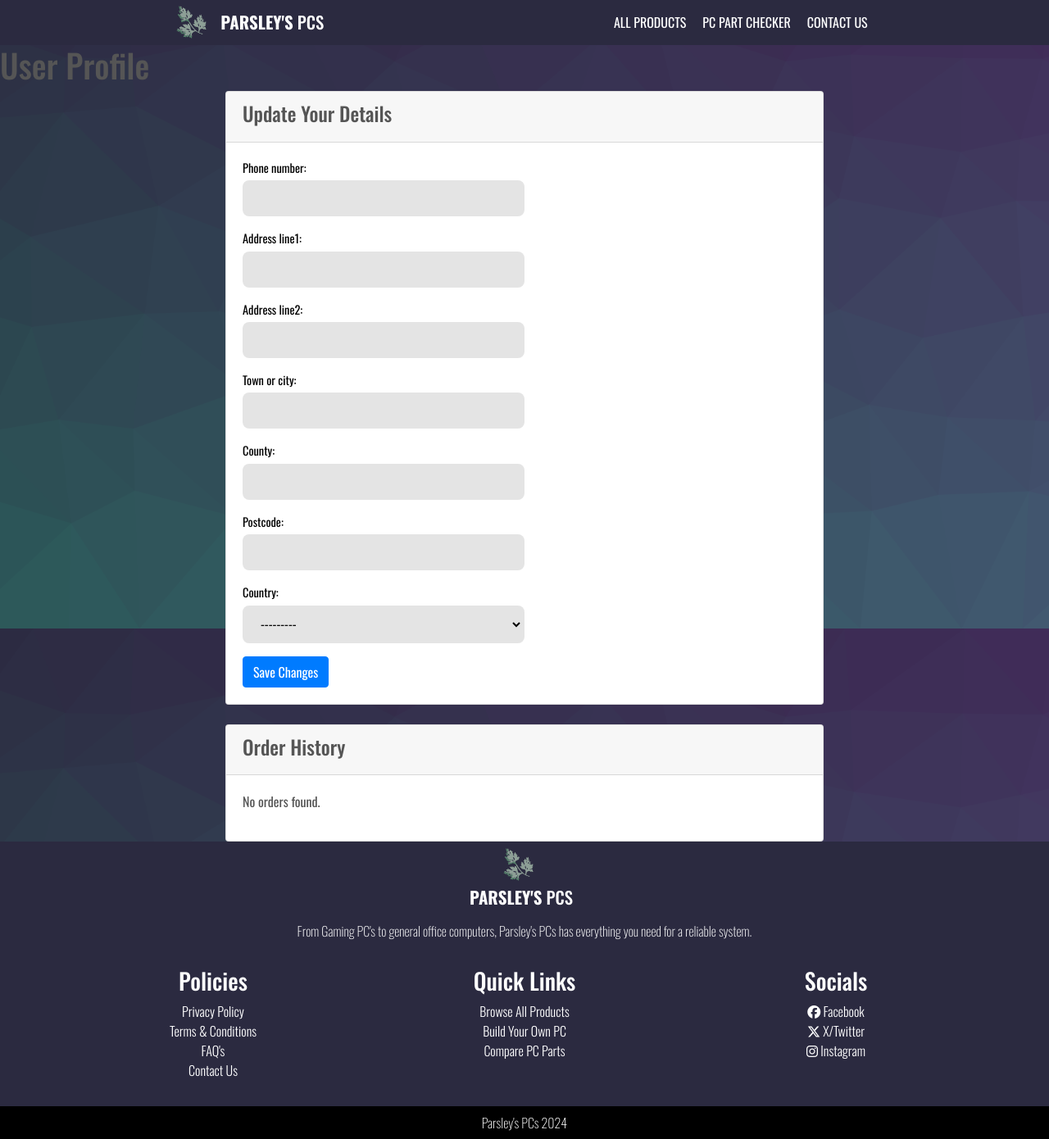
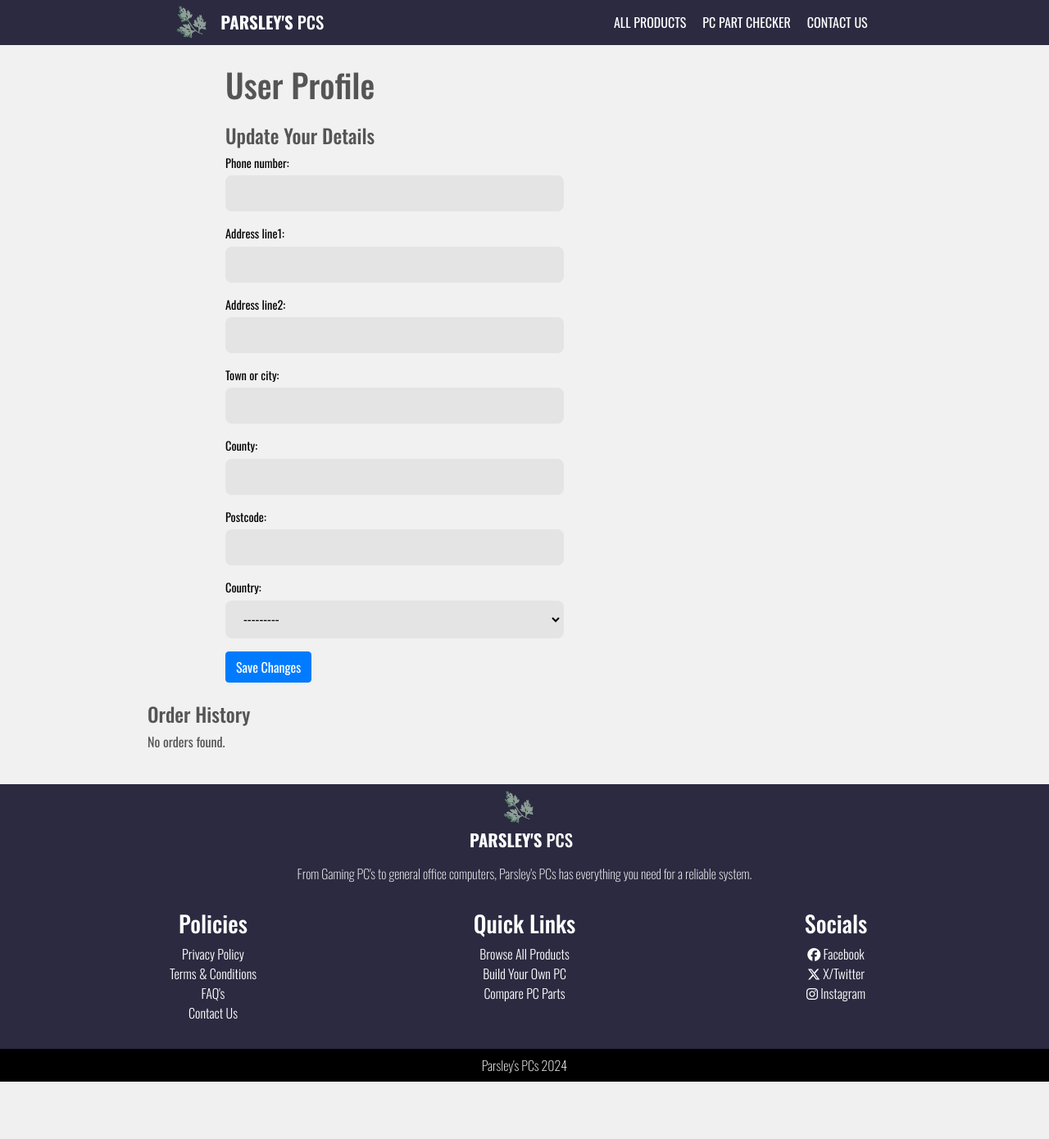
Before and after one commit to Mark-Assessment/n-parsley-parsleys-pcs-M4-2, a Django app: page /profile/my-profile in a window 1280 px wide. Shown: the part 33-1423 px from the top of the page at 82% size. After the commit the page ends 1353 px from the top, so only its background shows below. Run offline with Django 3.2, Linux system fonts and the light colour scheme; the visitor is signed in with stand-in values (Sample User, id 1); data comes from the database, SQL or seed files in the repository; data that the repository does not hold is empty; parts of the project's set-up code (start-up, migrations or seed data) failed here and were passed over; some libraries are stand-ins or nearby versions.

Commit message:
refactor: Update layout and styling of profile page

```diff
--- /dev/null
+++ b/profiles/static/profiles/css/profile.css
@@ -0,0 +1,12 @@
+.main-page-content {
+    background-color: rgb(241, 241, 241);
+    min-height: calc(100vh - 4rem);
+}
+
+/* For screens smaller than 576px */
+@media (max-width: 576px) {
+    input,
+    select {
+        width: 100%;
+    }
+  }
--- a/profiles/templates/profiles/profile.html
+++ b/profiles/templates/profiles/profile.html
@@ -2,34 +2,24 @@
 {% load static %}
 
 {% block extra_css %}
-<link rel="stylesheet" href="{% static 'css/profile.css' %}">
-{% endblock %}
-
-{% block page_header %}
-<h1>User Profile</h1>
+<link rel="stylesheet" href="{% static 'profiles/css/profile.css' %}">
 {% endblock %}
 
 {% block content %}
 <div class="container">
+
     <div class="row">
-        <div class="col-md-8 offset-md-2">
-            <div class="card mb-4">
-                <div class="card-header">
+        <div class="col-sm-12 col-md-9 offset-md-2 mb-4">
+            <h1 class='my-4'>User Profile</h1>
             <h4>Update Your Details</h4>
-                </div>
-                <div class="card-body">
             <form method="post">
                 {% csrf_token %}
                 {{ form.as_p }}
                 <button type="submit" class="btn btn-primary">Save Changes</button>
             </form>
         </div>
-            </div>
-            <div class="card">
-                <div class="card-header">
+        <div class="col-sm-12 col-md-9 offset-md-1 mb-4">
             <h4>Order History</h4>
-                </div>
-                <div class="card-body">
             {% if orders %}
                 <table class="table">
                     <thead>
@@ -55,6 +45,4 @@
         </div>
     </div>
 </div>
-    </div>
-</div>
 {% endblock %}
```
Lines whose indentation alone changed are shown as unchanged.
